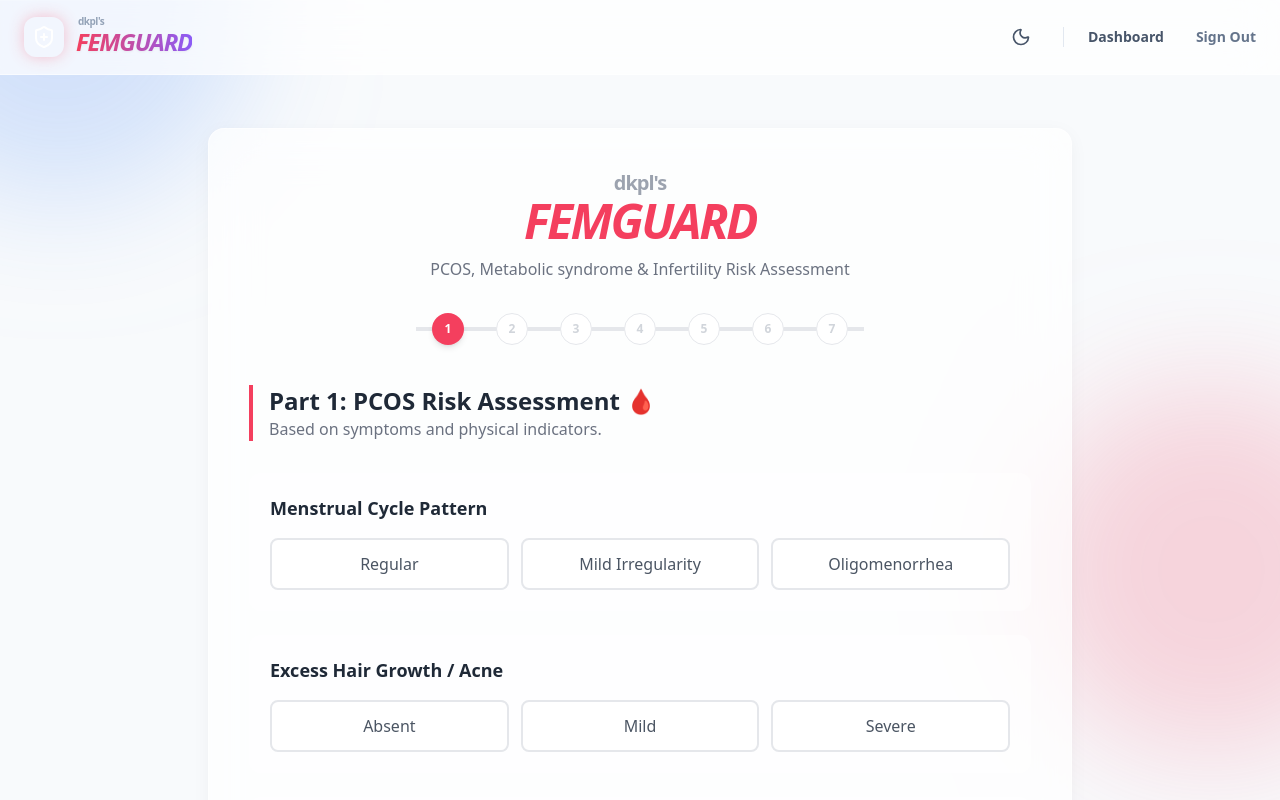
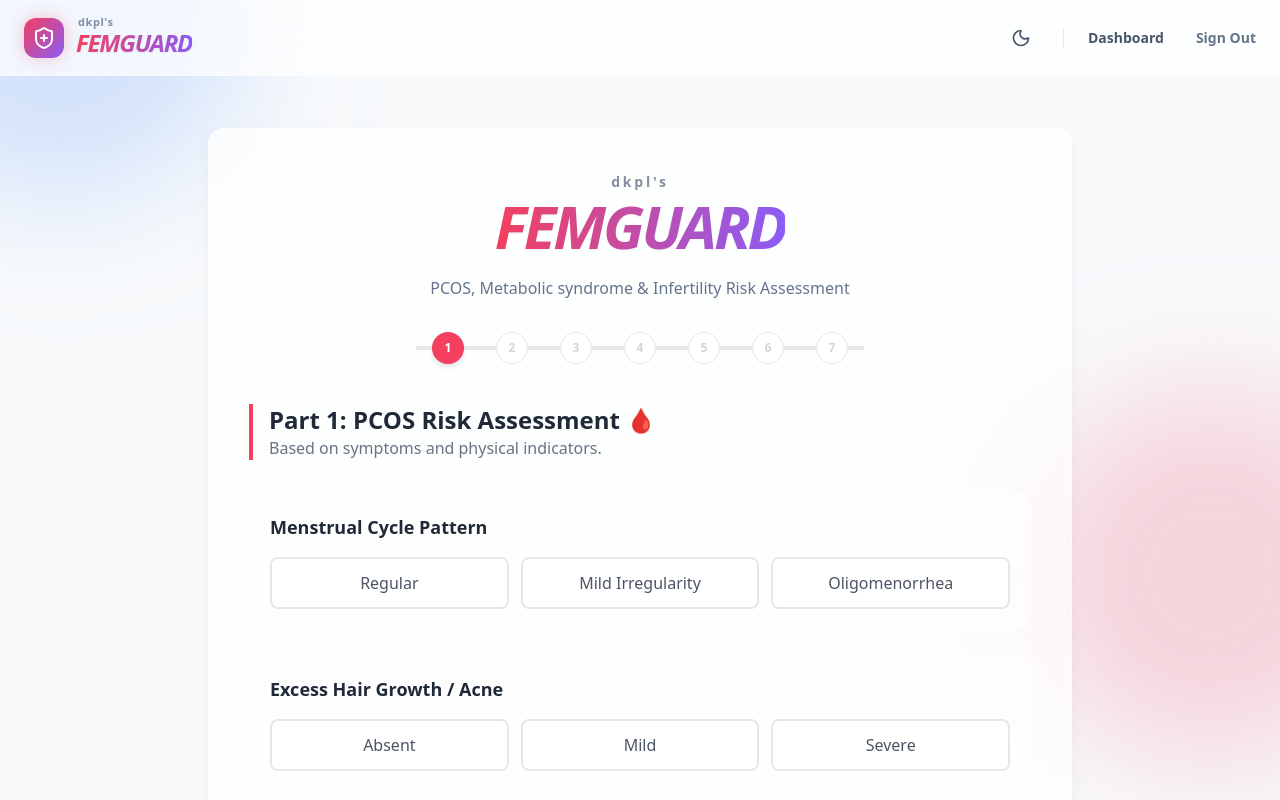
Before and after one commit to OmiJ80/FemGuardDeploy, a React (Vite) app: page /risk-assessment in a window 1280 px wide. Shown: the top 800 px of the page. Built offline with nearby package versions, Linux system fonts and the light colour scheme; sample sign-in values are in the browser's storage.

Commit message:
asssement frontend chnges with the assesment fr

```diff
--- a/src/components/Navbar.jsx
+++ b/src/components/Navbar.jsx
@@ -23,12 +23,12 @@
             className="px-6 py-4 bg-white/70 dark:bg-slate-900/80 backdrop-blur-xl border-b border-white/50 dark:border-white/10 fixed w-full top-0 flex justify-between items-center z-50 transition-colors duration-300"
         >
             <Link to="/" className="flex items-center gap-3 group">
-                <div className="p-2 bg-gradient-to-br from-primary-400 to-primary-600 rounded-xl shadow-glow group-hover:scale-105 transition-transform">
+                <div className="p-2 bg-gradient-to-br from-primary to-accent rounded-xl shadow-glow group-hover:scale-110 group-hover:rotate-3 transition-all duration-300">
                     <ShieldPlus className="w-6 h-6 text-white" />
                 </div>
                 <div className="flex flex-col leading-none">
-                    <span className="text-[10px] font-bold text-slate-400 dark:text-slate-500 lowercase tracking-tighter ml-0.5">dkpl's</span>
-                    <span className="text-2xl font-black tracking-tighter uppercase italic bg-gradient-to-r from-[#F43F5E] to-[#8B5CF6] bg-clip-text text-transparent drop-shadow-sm">
+                    <span className="text-[11px] font-bold text-slate-500/80 dark:text-slate-400/80 lowercase tracking-wider ml-0.5 group-hover:text-primary transition-colors duration-300">dkpl's</span>
+                    <span className="text-2xl font-black tracking-tighter uppercase italic bg-gradient-to-r from-primary to-accent bg-clip-text text-transparent drop-shadow-sm group-hover:drop-shadow-md transition-all">
                         FemGuard
                     </span>
                 </div>
--- a/src/pages/RiskAssessment.jsx
+++ b/src/pages/RiskAssessment.jsx
@@ -216,11 +216,13 @@
             <div className="glass-panel p-6 md:p-10">
                 {/* Progress Tracking */}
                 <div className="mb-10 text-center">
-                    <div className="inline-block mb-1">
-                        <span className="text-xl font-bold text-gray-400 lowercase tracking-tighter">dkpl's</span>
-                        <h2 className="text-5xl font-black text-primary leading-none tracking-tighter uppercase italic">FemGuard</h2>
+                    <div className="inline-flex flex-col items-center mb-1 group cursor-default">
+                        <span className="text-sm font-bold text-slate-500/80 dark:text-slate-400/80 lowercase tracking-[0.2em] mb-1 transition-all group-hover:text-primary">dkpl's</span>
+                        <h2 className="text-5xl md:text-6xl font-black leading-none tracking-tighter uppercase italic bg-gradient-to-r from-primary to-accent bg-clip-text text-transparent drop-shadow-sm group-hover:drop-shadow-md transition-all">
+                            FemGuard
+                        </h2>
                     </div>
-                    <p className="text-gray-500 font-medium mt-2">PCOS, Metabolic syndrome & Infertility Risk Assessment</p>
+                    <p className="text-slate-500 dark:text-slate-400 font-medium mt-4">PCOS, Metabolic syndrome & Infertility Risk Assessment</p>
 
                     <div className="mt-8 flex justify-between items-center max-w-md mx-auto relative px-4">
                         <div className="absolute top-1/2 left-0 w-full h-1 bg-gray-200 -translate-y-1/2 z-0"></div>
```
